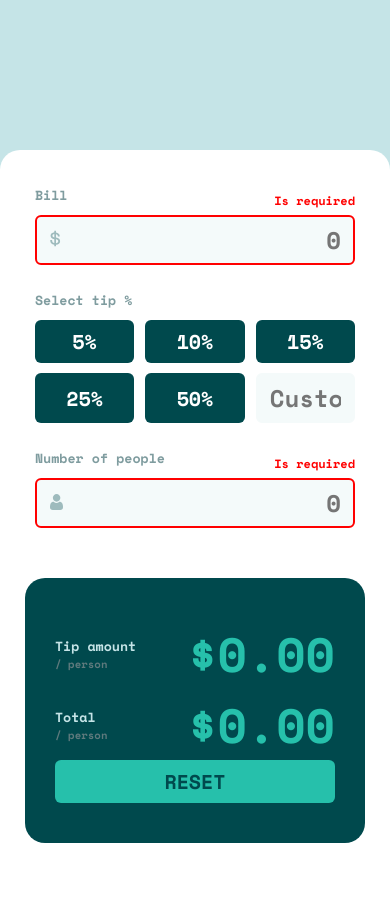
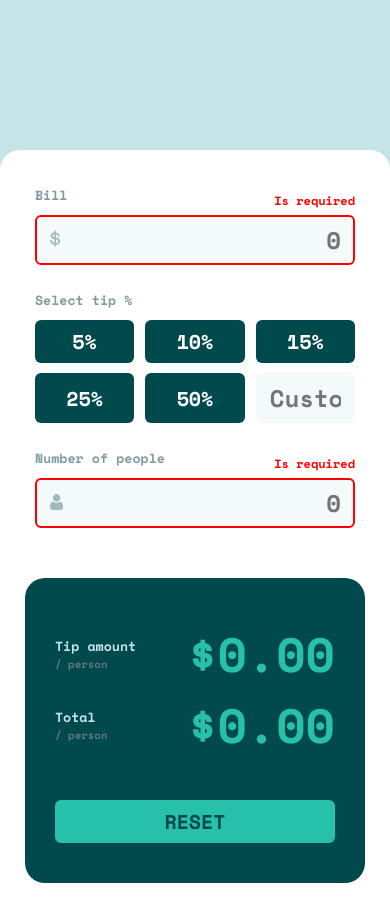
Before and after one commit to JaroslawChaykin/new_era.splitter, a Vue app: page / in a window 390 px wide. Before the commit the page ends 868 px from the top, so only its background shows below. Built offline with nearby package versions, Linux system fonts and the light colour scheme.

Commit message:
small fixed styles

```diff
--- a/src/components/SplitterTotal.vue
+++ b/src/components/SplitterTotal.vue
@@ -61,6 +61,7 @@ export default {
 @media (max-width: 768px) {
   .splitter-total {
     width: 100%;
+    row-gap: 40px;
   }
 }
 </style>
```
